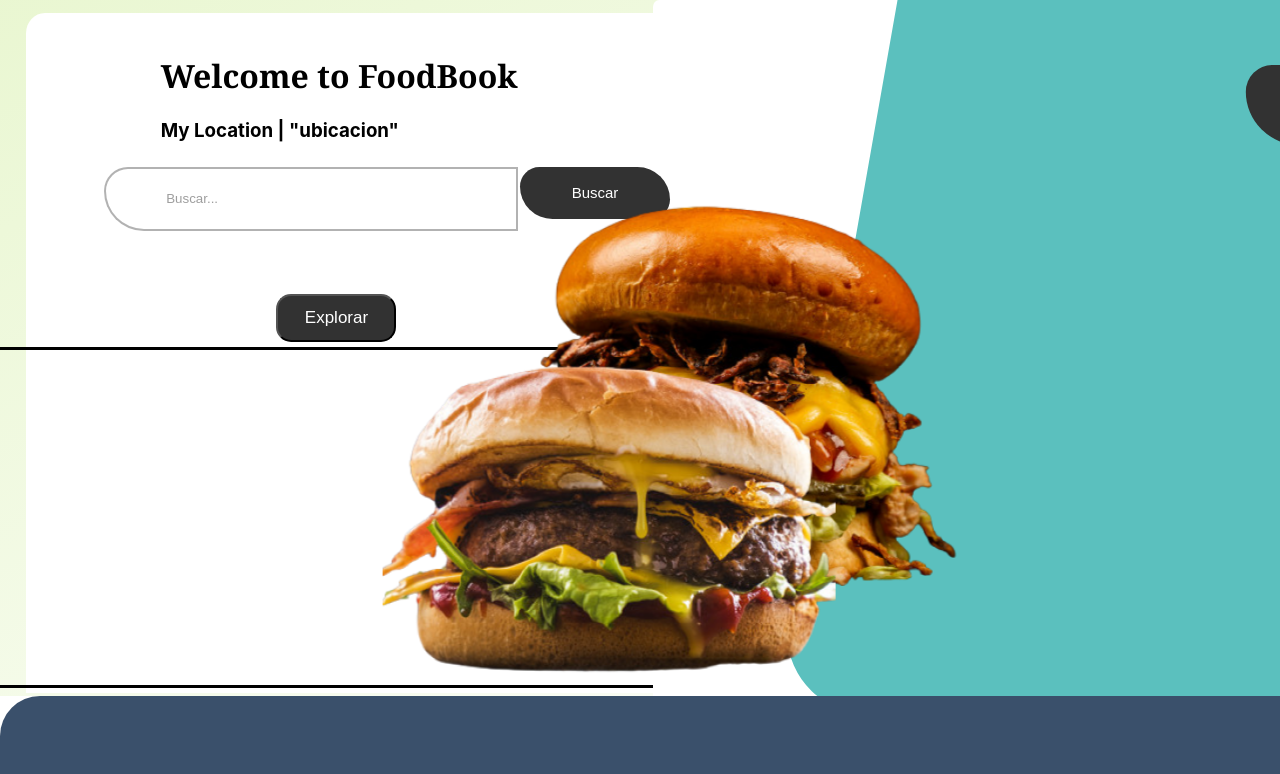
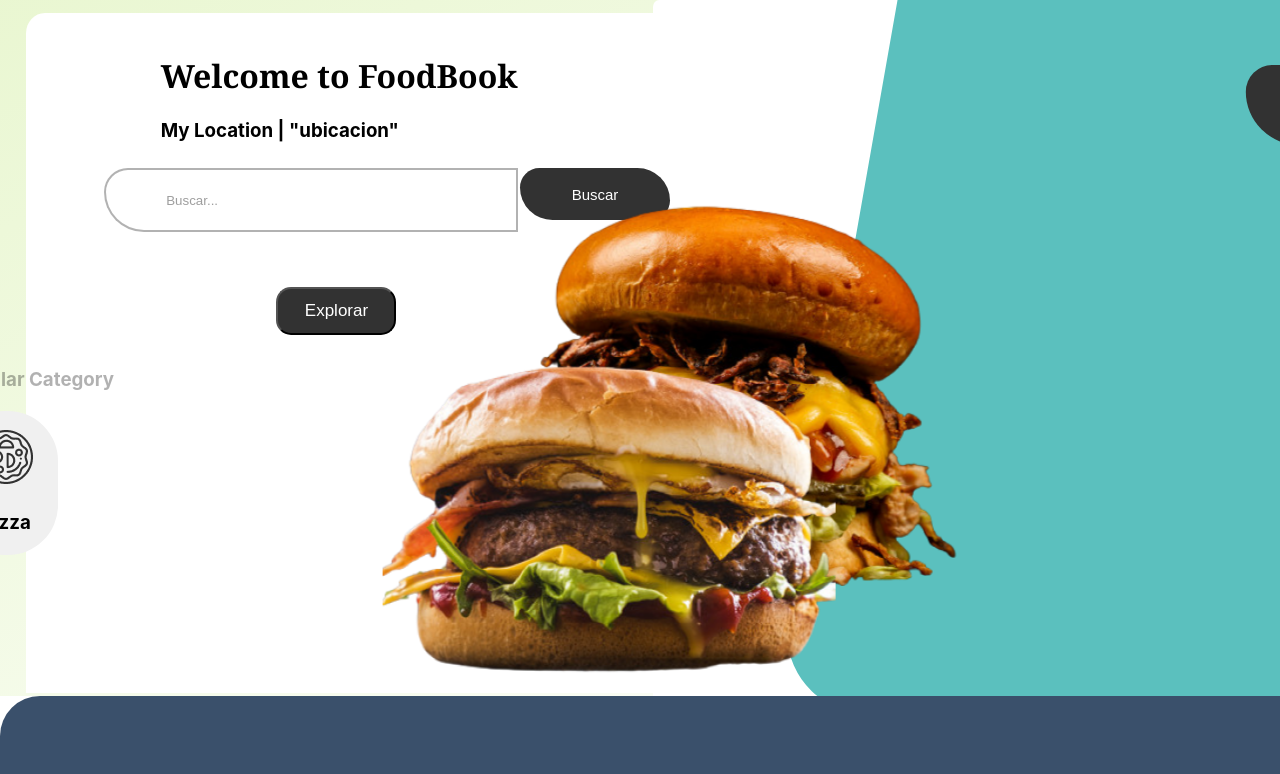
Before and after one commit to victorlavadoalva/PF-Food, a React (Create React App) app in the folder client/: page / in a window 1280 px wide. Shown: the top 774 px of the page. Built offline with nearby package versions, Linux system fonts and the light colour scheme.

Commit message:
Landin Termianda(Probar con Back)

```diff
--- a/client/src/Components/CardLanding/index.jsx
+++ b/client/src/Components/CardLanding/index.jsx
@@ -1,30 +1,12 @@
-import { CardActionArea } from "@mui/material";
-import Card from "@mui/material/Card";
-import CardContent from "@mui/material/CardContent";
-import CardMedia from "@mui/material/CardMedia";
-import Typography from "@mui/material/Typography";
-import * as React from "react";
+import styles from "./index.module.css";
 
-export default function CardLanding() {
+export default function CardLanding({image, name}) {
   return (
-    <Card sx={{ maxWidth: 345 }}>
-      <CardActionArea>
-        <CardMedia
-          component="img"
-          height="140"
-          image="/static/images/cards/contemplative-reptile.jpg"
-          alt="green iguana"
-        />
-        <CardContent>
-          <Typography gutterBottom variant="h5" component="div">
-            Lizard
-          </Typography>
-          <Typography variant="body2" color="text.secondary">
-            Lizards are a widespread group of squamate reptiles, with over 6,000
-            species, ranging across all continents except Antarctica
-          </Typography>
-        </CardContent>
-      </CardActionArea>
-    </Card>
+    <div className={styles.cardContainer}>
+        <div className={styles.imgContainer}>
+          <img src={image} alt = {name} />
+        </div>
+        <h3>{name}</h3>
+    </div>
   );
 }
--- /dev/null
+++ b/client/src/Components/CardLanding/index.module.css
@@ -0,0 +1,24 @@
+.cardContainer{
+    display: flex;
+
+    height: 18vh;
+    width: 13vh;
+    flex-direction: column;
+    align-items: center;
+    border-bottom-left-radius: 50px;
+    border-bottom-right-radius: 50px;
+    border-top-left-radius: 50px;
+    border-top-right-radius: 50px;
+    background-color: #F0F0F0;
+    margin:20px 0 0 0;
+
+}
+
+.imgContainer {
+    display: flex;
+    align-items: center;
+    justify-content: center;
+    margin:10px 0 0 0;
+    height: 50%;
+    width: 100%;
+}
--- a/client/src/Pages/Landing/index.jsx
+++ b/client/src/Pages/Landing/index.jsx
@@ -1,8 +1,16 @@
 import { Link } from "react-router-dom";
+import CardLanding from "../../Components/CardLanding";
 import SearchBar from "../../Components/SearchBar/index";
+import pizza from "../../Img/ImgCardLanding/pizza.png";
 import img from "../../Img/ImgLanding/Food-landing.png";
 import styles from "./styles.module.css";
 function Landing() {
+  const props = [
+    {
+      image:pizza,
+      name:"Pizza"
+    }
+  ]
   return (
     <div className={styles.container}>
       <div className={styles.containerContent}>
@@ -20,6 +28,15 @@ function Landing() {
         </Link>
         </div>
         <div className={styles.popularCards}>
+          <h3 className={styles.category}>Popular Category</h3>
+          {
+              props.map((el) => (
+                <CardLanding
+                 image ={el.image}
+                 name ={el.name}
+                />
+              ))
+          }
 
         </div>
       </div>
--- a/client/src/Pages/Landing/styles.module.css
+++ b/client/src/Pages/Landing/styles.module.css
@@ -56,18 +56,23 @@ overflow: hidden;
   /* border:3px solid black; */
   order:3;
 
-  margin:20px 0 0 0;
+  margin:10px 0 0 0;
   width: 20%;
   height: 7%;
 }
 .popularCards {
-  border:3px solid black;
+  /* border:3px solid black; */
   order:4;
-  margin:5px 0 0 0;
+  margin:15px 0 0 0;
   width: 50rem;
   height:25rem;
   margin-left:30px;
 }
+
+.category {
+  opacity: 0.3;
+}
+
 
 .containerImg {
   display: flex;
```
